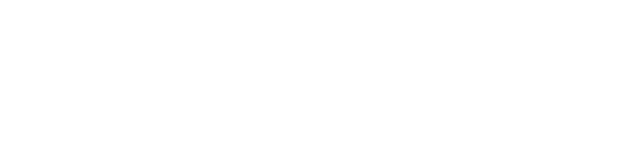
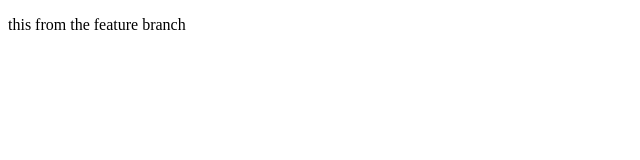
Before and after one commit to Subramaniyajothi6/git-github-test, a plain HTML site: page index.html in a window 1280 px wide. Shown: the whole page, without its empty margins (0-640 px from the left). Drawn offline with Linux system fonts and the light colour scheme.

Commit message:
update the index file

```diff
--- a/index.html
+++ b/index.html
@@ -7,6 +7,6 @@
 </head>
 <body>
 
-
+    <p>this from the feature branch</p>
 </body>
 </html>
```
